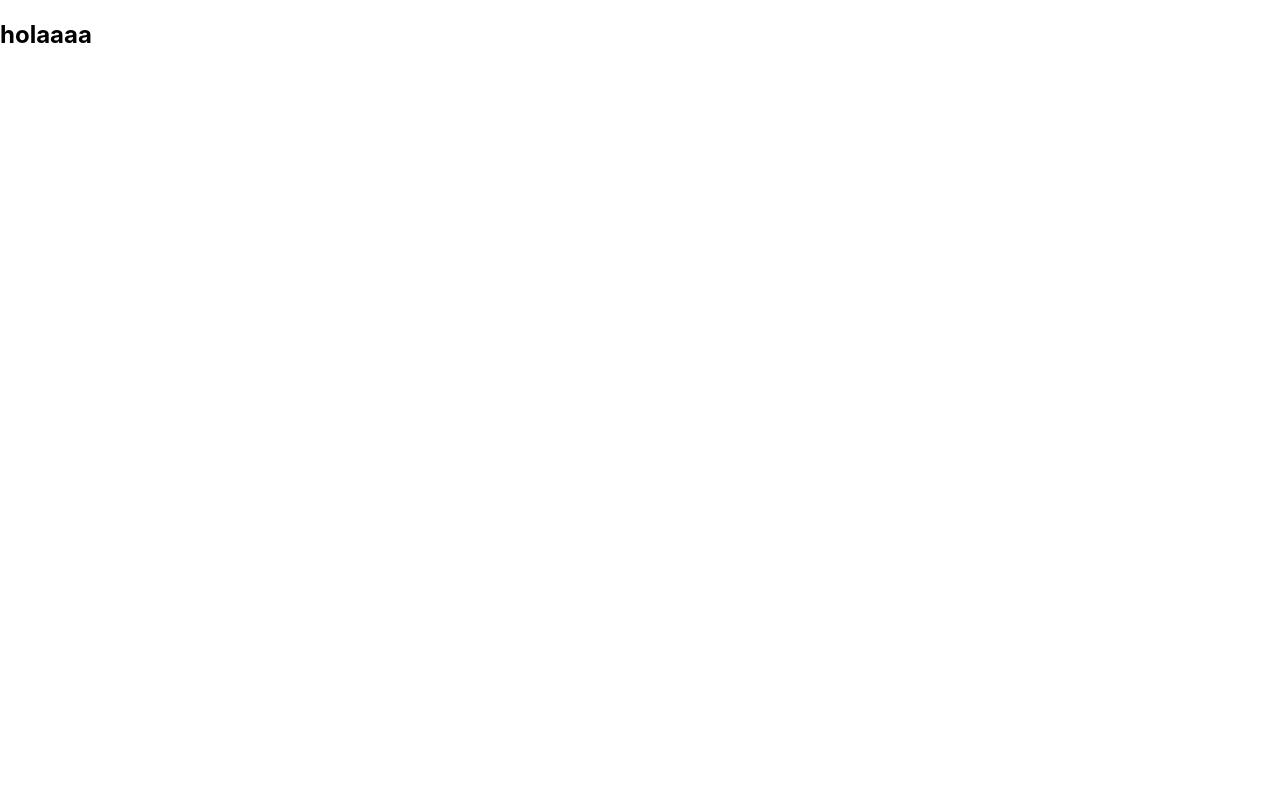
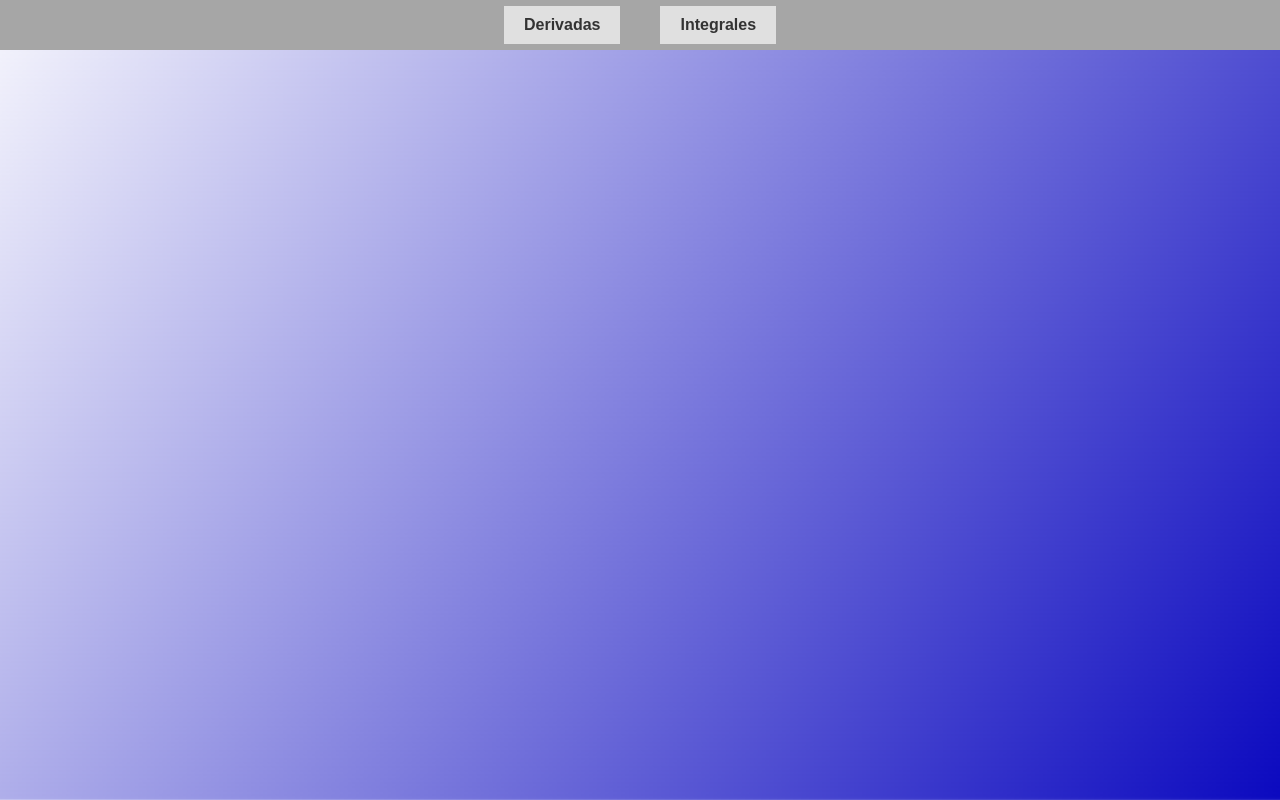
Before and after one commit to Pabdro/mi-proyectointerna, a React (Create React App) app: page /crearLatex in a window 1280 px wide. Shown: the top 800 px of the page. Built offline with nearby package versions, Linux system fonts and the light colour scheme.

Commit message:
barra de eleccion

```diff
--- a/src/Paginas/crearLatex/crearLatex.css
+++ b/src/Paginas/crearLatex/crearLatex.css
@@ -0,0 +1,40 @@
+.CrearLatex{
+    font-family: 'Roboto', sans-serif;
+    margin: auto;
+    display: block;
+    background-image: url(../inicio/fondo.png);
+    background-size: cover;
+    background-position: center center;
+    background-repeat: no-repeat;
+    background-attachment: fixed;
+}
+.toggle-button {
+    background-color: #e0e0e0;
+    color: #333;
+    border: none;
+    padding: 10px 20px;
+    font-size: 16px;
+    font-weight: bold;
+    cursor: pointer;
+  }
+
+  .toggle-button.active {
+    background-color: #545454;
+    color: #fff;
+  }
+  .button-bar {
+    display: flex;
+    justify-content: center;
+    align-items: center;
+    height: 50px;
+    background-color: #a6a6a6;
+  }
+  .button-bar button:first-child {
+    margin-top: 0px; /* separación vertical */
+    margin-right: 20px; /* separación horizontal */
+  }
+
+  .button-bar button:last-child {
+    margin-top: 0px; /* separación vertical */
+    margin-left: 20px; /* separación horizontal */
+  }
--- a/src/Paginas/crearLatex/crearLatex.js
+++ b/src/Paginas/crearLatex/crearLatex.js
@@ -1,10 +1,25 @@
 import React from 'react'
 import './crearLatex.css';
-
+import { useState } from 'react';
 const CrearLatex = () => {
+    const [active, setActive] = useState(false);
+    const handleClick = () => {
+    setActive(!active);
+    };
+    const [active2, setActive2] = useState(false);
+    const handleClick2 = () => {
+        setActive2(!active2);
+        };
     return (
     <div className="CrearLatex">
-        <h2>holaaaa</h2>
+        <div class="button-bar">
+        <button className={`toggle-button ${active ? 'active' : ''}`}onClick={handleClick}>Derivadas</button>
+        <button className={`toggle-button ${active2 ? 'active' : ''}`}onClick={handleClick2}>Integrales</button>
+        </div>
+        <br/><br/><br/><br/><br/><br/><br/><br/><br/><br/><br/><br/><br/><br/><br/>
+        <br/><br/><br/><br/><br/><br/><br/><br/><br/><br/><br/><br/><br/><br/><br/>
+        <br/><br/><br/><br/><br/><br/><br/><br/><br/><br/><br/><br/><br/><br/><br/>
+        <br/><br/><br/><br/><br/><br/><br/><br/><br/><br/><br/><br/><br/><br/><br/>
     </div>
     )
 }
```
